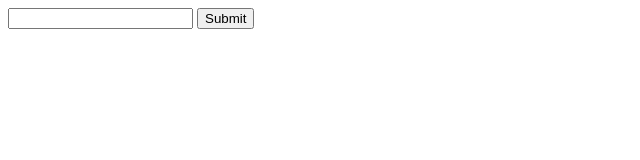
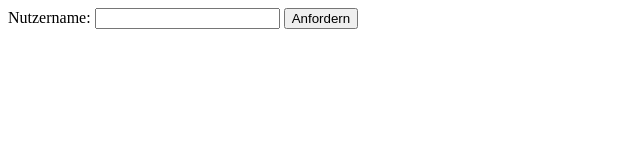
Before and after one commit to dominikglandorf/schulcloud-pseudo, a website: page src/pseudoServer/index.html in a window 1280 px wide. Shown: the whole page, without its empty margins (0-640 px from the left). Drawn offline with Linux system fonts and the light colour scheme.

Commit message:
beautify form

```diff
--- a/src/contentServer/index.js
+++ b/src/contentServer/index.js
@@ -27,5 +27,5 @@ app.post("/", (req, res) => {
 
 const port = 8081;
 app.listen(port, function() {
-  console.log(`listening on ${port}`);
+  console.log(`Dummy content server listening on ${port}`);
 });
--- a/src/pseudoServer/index.html
+++ b/src/pseudoServer/index.html
@@ -1,12 +1,13 @@
 <!DOCTYPE>
 <html>
 <head>
-    <title>Joo</title>
+    <title>Pseudonymize</title>
 </head>
 <body>
     <form method="post" action="content">
-        <input type="text" name="username" />
-        <input type="submit" />
+        <label for="username">Nutzername: </label>
+        <input type="text" id="username" name="username" />
+        <input type="submit" value="Anfordern" />
     </form>
 </body>
 </html>
--- a/src/pseudoServer/index.js
+++ b/src/pseudoServer/index.js
@@ -72,5 +72,5 @@ app.post('/content', a(async (req, res) => {
 }));
 
 app.listen(8080, () => {
-  console.log('server listening on port 8080')
+  console.log('Pseudo server listening on port 8080')
 });
```
